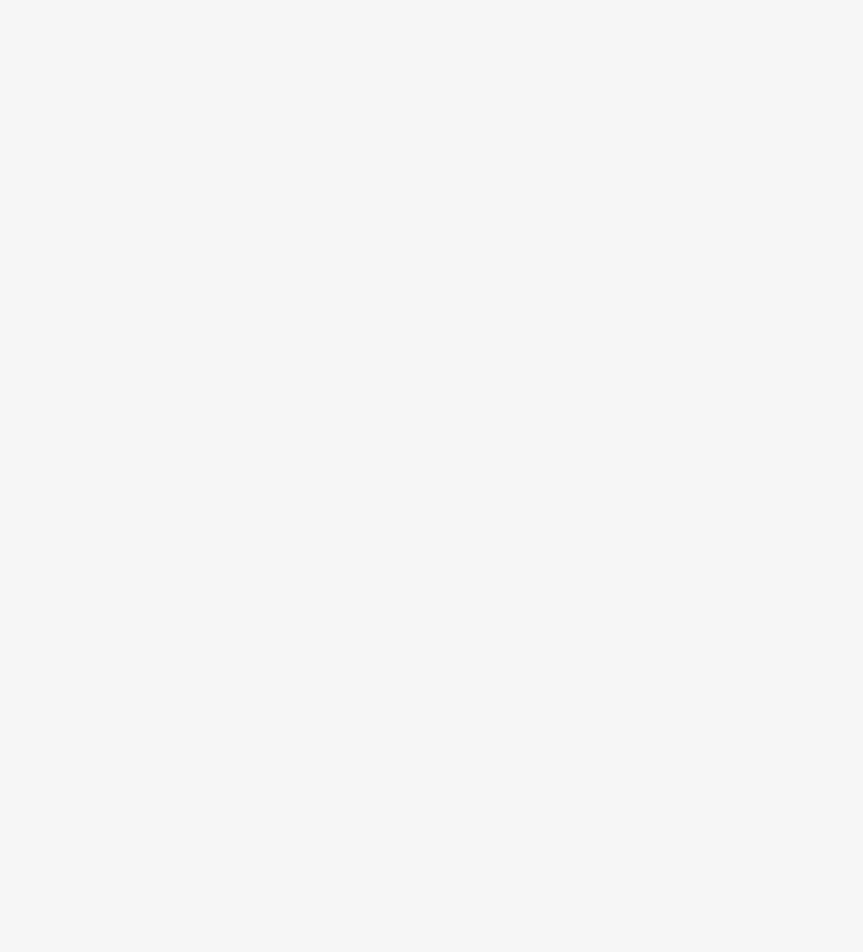
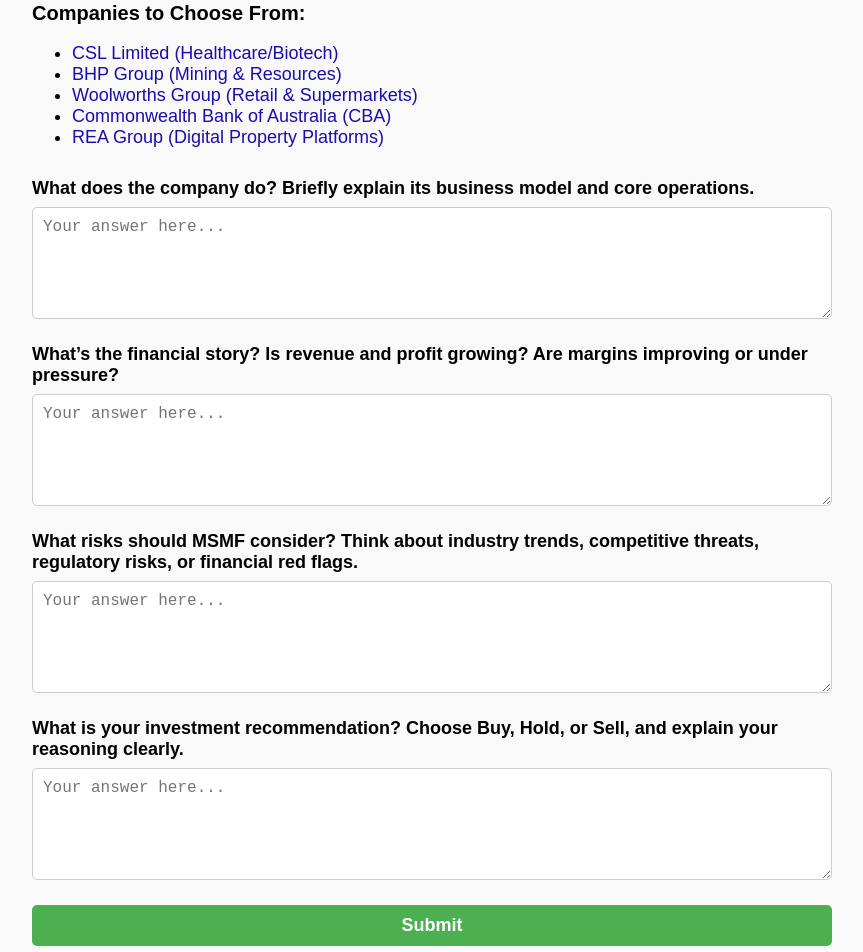
Before and after one commit to VincentG03/macathon_v2, a React (Create React App) app in the folder my-app/: page /finance-virtual-experience in a window 1280 px wide. Before the commit this address had no page. Shown: the part 560-1512 px from the top of the page, without its empty margins (208-1071 px from the left). Before the commit the page ends 800 px from the top, so only its background shows below. Built offline with nearby package versions, Linux system fonts and the light colour scheme.

Commit message:
msmf virtual experience

```diff
--- a/my-app/src/App.js
+++ b/my-app/src/App.js
@@ -4,6 +4,7 @@
 import Explore from "./Explore";
 import RocketSimulator from "./HPR_VE";
 import TrainYourOwnModel from "./MDN_VE";
+import MSMFExperience from './MSMF_VE';
 
 function App() {
   return (
@@ -13,6 +14,7 @@
         <Route path="/explore" element={<Explore />} /> {/* Explore route */}
         <Route path="/rocket-simulator" element={<RocketSimulator />} /> {/* Rocket Simulator route */}
         <Route path="/ai-virtual-experience" element={<TrainYourOwnModel />} />
+        <Route path="/finance-virtual-experience" element={<MSMFExperience />} />
       </Routes>
     </Router>
   );
--- a/my-app/src/Explore.css
+++ b/my-app/src/Explore.css
@@ -400,7 +400,7 @@
 
 .job-logo-right.electrical-engineer {
     width: 150px;
-    margin-top: 0.2rem;
+    margin-top: 0.7rem;
   }
 
 .job-logo-right.robotics-engineer {
@@ -409,18 +409,18 @@
     }
 
 .job-logo-right.developer {
-    width: 150px;
+    width: 120px;
     margin-top: 0.2rem;
     }
 
 .job-logo-right.writer {
-    width: 130px;
-    margin-top: 0.1rem;
+    width: 90px;
+    margin-bottom: 0.9rem;
     }
 
 .job-logo-right.people-and-culture {
-    width: 130px;
-    margin-top: 0.1rem;
+    width: 90px;
+    margin-bottom: 0.7rem;
     }
 
 .bold-only {
--- /dev/null
+++ b/my-app/src/MSMF_VE.js
@@ -0,0 +1,154 @@
+import React, { useState } from 'react';
+
+const MSMFExperience = () => {
+  const companies = [
+    { name: "CSL Limited (Healthcare/Biotech)", website: "https://www.csl.com" },
+    { name: "BHP Group (Mining & Resources)", website: "https://www.bhp.com" },
+    { name: "Woolworths Group (Retail & Supermarkets)", website: "https://www.woolworthsgroup.com.au" },
+    { name: "Commonwealth Bank of Australia (CBA)", website: "https://www.commbank.com.au" },
+    { name: "REA Group (Digital Property Platforms)", website: "https://www.rea-group.com" }
+  ];
+
+  const introText = `The Investment Memo Challenge
+Welcome to the Monash Student Managed Fund (MSMF) Virtual Experience!
+
+At MSMF, student analysts research real-world companies and make recommendations to a live investment committee. In this simulation, you’ll step into the shoes of an analyst and prepare a short investment thesis on a well-known Australian company.
+
+You’ll be given a list of five companies with brief summaries and optional links to their annual reports. Your task is to analyze the business and decide whether you’d recommend the fund to Buy, Hold, or Sell the stock — just like a real MSMF team member.
+
+This experience is designed to give you a taste of what it’s like to make real investment decisions with real stakes. It’s not about getting it “right” — it’s about thinking critically and communicating clearly.`;
+
+  const questions = [
+    "What does the company do?\nBriefly explain its business model and core operations.",
+    "What’s the financial story?\nIs revenue and profit growing? Are margins improving or under pressure?",
+    "What risks should MSMF consider?\nThink about industry trends, competitive threats, regulatory risks, or financial red flags.",
+    "What is your investment recommendation?\nChoose Buy, Hold, or Sell, and explain your reasoning clearly."
+  ];
+
+  const [responses, setResponses] = useState(Array(questions.length).fill(""));
+
+  const handleChange = (index, value) => {
+    const newResponses = [...responses];
+    newResponses[index] = value;
+    setResponses(newResponses);
+  };
+
+  const handleSubmit = (e) => {
+    e.preventDefault();
+    console.log("User Responses:", responses);
+  };
+
+  return (
+    <div style={styles.outerContainer}>
+      <div style={styles.container}>
+        <h1 style={styles.title}>📊 MSMF Investment Memo Challenge</h1>
+
+        <pre style={styles.background}>{introText}</pre>
+
+        <div style={styles.section}>
+          <h2 style={styles.subtitle}>Companies to Choose From:</h2>
+          <ul>
+            {companies.map((company, index) => (
+              <li key={index}>
+                <a href={company.website} target="_blank" rel="noopener noreferrer" style={styles.link}>
+                  {company.name}
+                </a>
+              </li>
+            ))}
+          </ul>
+        </div>
+
+        <form onSubmit={handleSubmit} style={styles.form}>
+          {questions.map((question, index) => (
+            <div key={index} style={styles.questionBlock}>
+              <label style={styles.label}>{question}</label>
+              <textarea
+                value={responses[index]}
+                onChange={(e) => handleChange(index, e.target.value)}
+                style={styles.textarea}
+                rows="5"
+                placeholder="Your answer here..."
+              />
+            </div>
+          ))}
+          <button type="submit" style={styles.button}>Submit</button>
+        </form>
+      </div>
+    </div>
+  );
+};
+
+const styles = {
+  outerContainer: {
+    backgroundColor: '#f9f9f9',
+    padding: '40px 20px',
+    display: 'flex',
+    justifyContent: 'center',
+  },
+  container: {
+    maxWidth: '800px',
+    width: '100%',
+    backgroundColor: '#f9f9f9',
+    padding: '40px',
+    borderRadius: '12px',
+    boxShadow: '0 0 15px rgba(0,0,0,0.1)',
+    fontFamily: 'Arial, sans-serif',
+    fontSize: '18px',
+  },
+  title: {
+    fontSize: '28px',
+    fontWeight: 'bold',
+    marginBottom: '20px',
+    textAlign: 'center'
+  },
+  subtitle: {
+    fontSize: '20px',
+    fontWeight: 'bold',
+    marginBottom: '10px'
+  },
+  background: {
+    backgroundColor: '#f0f0f0',
+    padding: '20px',
+    borderRadius: '10px',
+    whiteSpace: 'pre-wrap',
+    marginBottom: '30px'
+  },
+  section: {
+    marginBottom: '30px'
+  },
+  link: {
+    color: '#1a0dab',
+    textDecoration: 'none'
+  },
+  form: {
+    display: 'flex',
+    flexDirection: 'column',
+    gap: '25px'
+  },
+  questionBlock: {
+    display: 'flex',
+    flexDirection: 'column',
+    gap: '8px'
+  },
+  label: {
+    fontWeight: 'bold'
+  },
+  textarea: {
+    padding: '10px',
+    fontSize: '16px',
+    borderRadius: '5px',
+    border: '1px solid #ccc'
+  },
+  button: {
+    padding: '10px 20px',
+    fontSize: '18px',
+    fontWeight: 'bold',
+    backgroundColor: '#4CAF50',
+    color: 'white',
+    border: 'none',
+    borderRadius: '5px',
+    cursor: 'pointer'
+  }
+};
+
+export default MSMFExperience;
```
